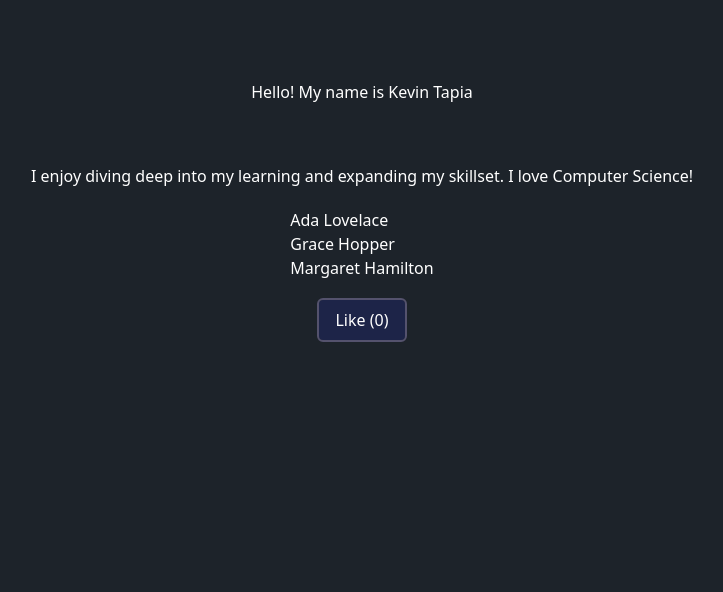
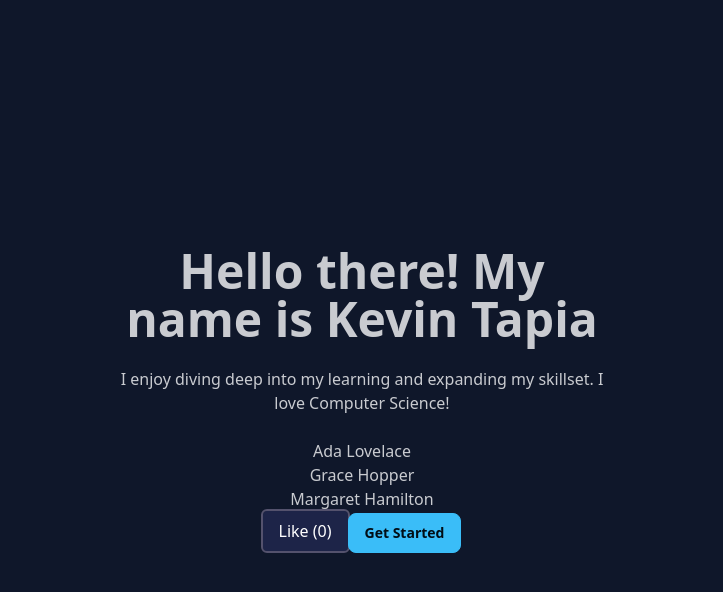
Before and after one commit to ktapia576/AWS-portfolio, a Next.js app: page / in a window 1280 px wide. Shown: the top 592 px of the page, without its empty margins (278-1001 px from the left). Built offline with nearby package versions, Linux system fonts and the light colour scheme.

Commit message:
Add DaisyUI components and customize with tailwindcss utlitily css

```diff
--- a/app/global.css
+++ b/app/global.css
@@ -1,7 +1,9 @@
 @import "tailwindcss";
 
+/* Add --prefersdark so you can setup a theme that will be used if
+user has dark mode enable in system settings*/
 @plugin "daisyui" {
-    themes: dark --default;
+    themes: night --default;
   }
 
 @theme {
--- a/app/layout.js
+++ b/app/layout.js
@@ -1,7 +1,7 @@
 import "@/app/global.css";
 
 export const metadata = {
-  title: 'Next.js',
+  title: 'Kevin Tapia',
   description: 'Generated by Next.js',
 }
 
--- a/app/page.js
+++ b/app/page.js
@@ -5,16 +5,20 @@ export default function HomePage() {
     const names = ['Ada Lovelace', 'Grace Hopper', 'Margaret Hamilton'];
 
     return (
-        <div className="grid place-items-center gap-5 text-white">
-            {/* Nesting the Header component */}
-            <Header className="pt-20 pb-10" title="Hello! My name is Kevin Tapia"/>
-            <Header title="I enjoy diving deep into my learning and expanding my skillset. I love Computer Science!"/>
+        <div className="hero min-h-screen">
+            <div className="hero-content text-center">
+                <div className="max-w-lg">
+                    <Header className="text-5xl font-bold" title="Hello there! My name is Kevin Tapia" />
+                    <Header className="py-6" title="I enjoy diving deep into my learning and expanding my skillset. I love Computer Science!"/>
                     <ul>
                         {names.map((name) => (
                             <li key={name}>{name}</li>
                             ))}
                     </ul>
                     <LikeButton />
+                    <button className="btn btn-primary">Get Started</button>
+                </div>
+            </div>
         </div>
     );
 }
```
Lines whose indentation alone changed are shown as unchanged.
